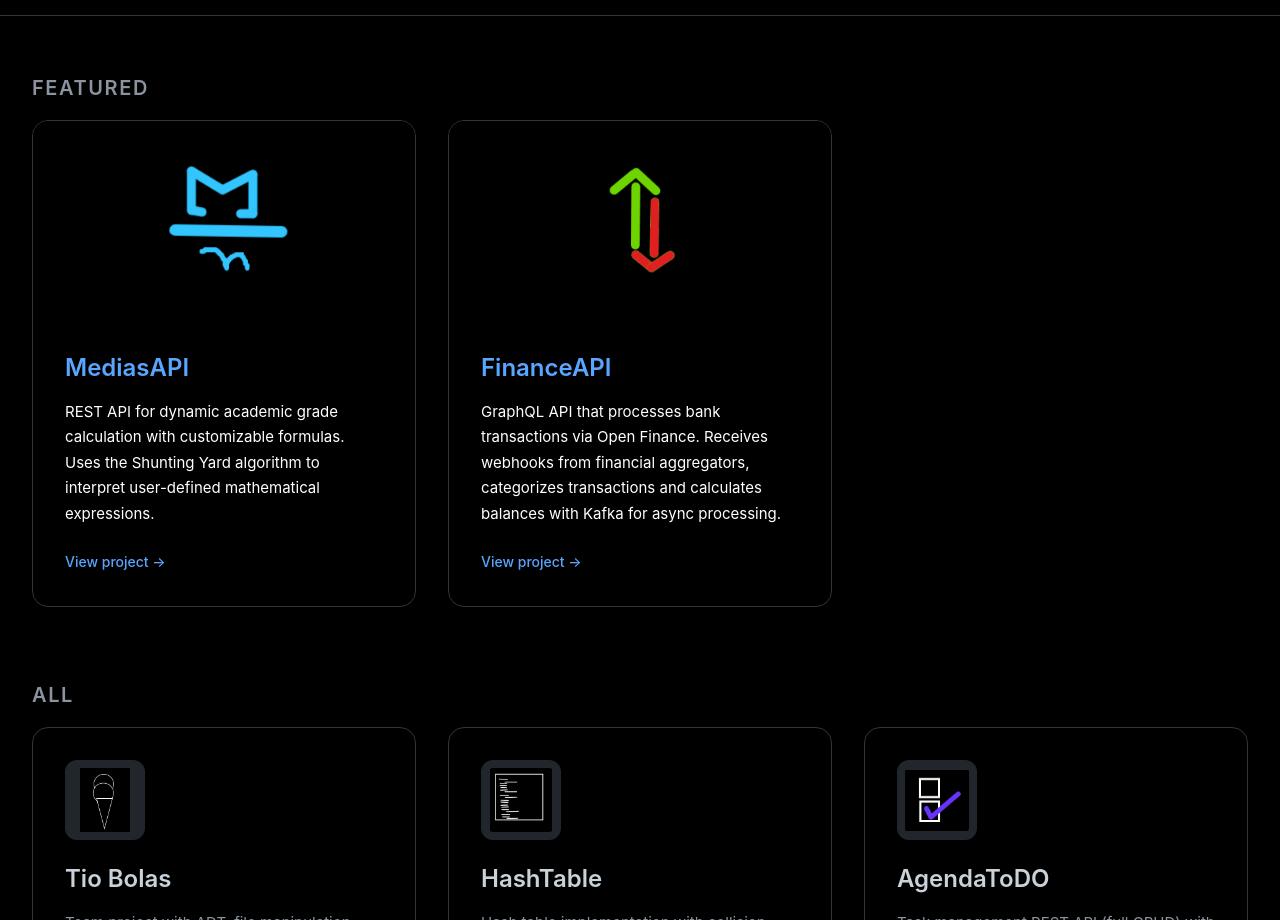
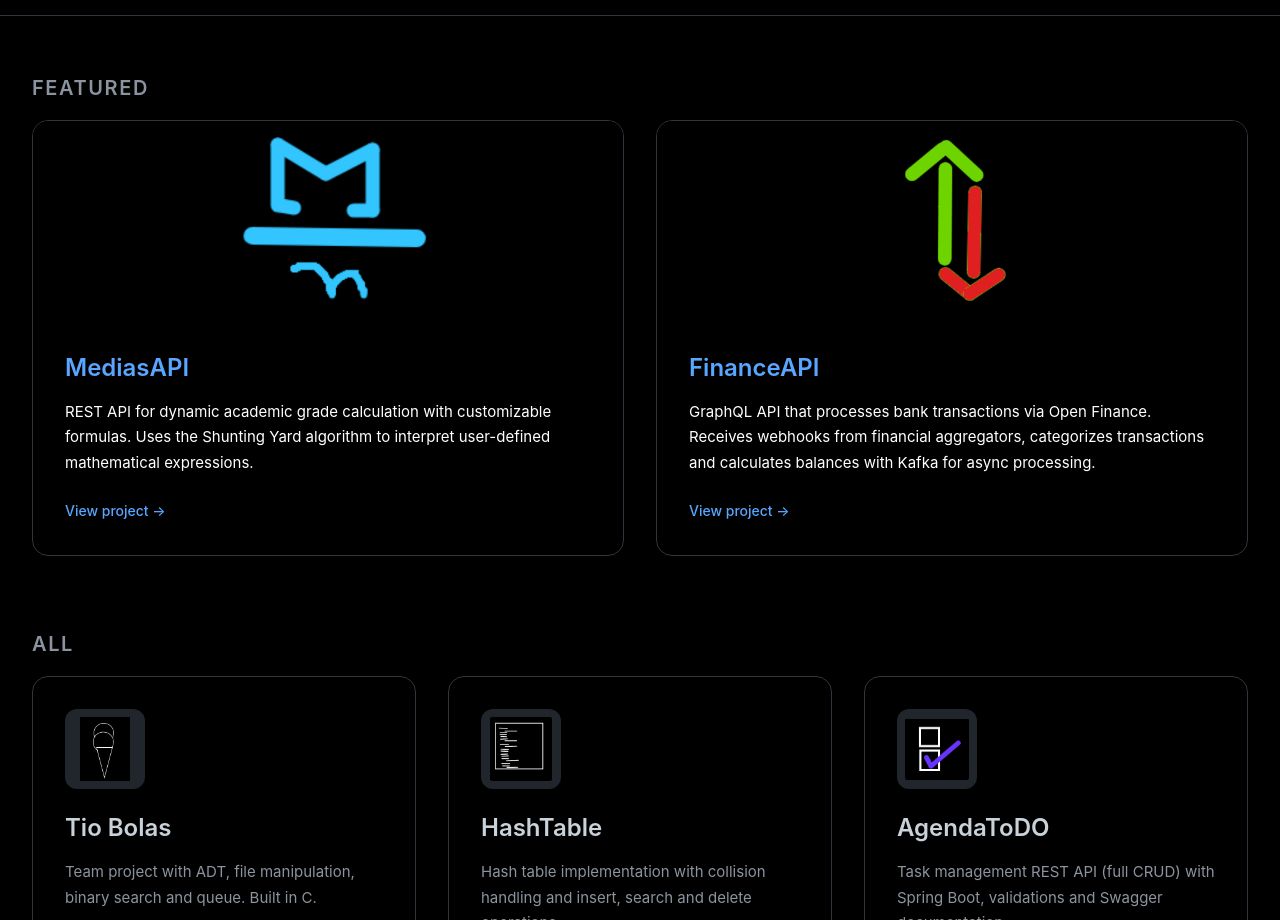
Before and after one commit to GustavoDaMassa/PortifolioSite, a React (Vite) app: page /trajetoria in a window 1280 px wide. Shown: the part 1700-2620 px from the top of the page. Built offline with nearby package versions, Linux system fonts and the light colour scheme.

Commit message:
style: expand featured cards to two-column full-width layout

```diff
--- a/src/pages/AllProjects/AllProjects.jsx
+++ b/src/pages/AllProjects/AllProjects.jsx
@@ -15,7 +15,7 @@ export const AllProjectsContent = () => {
       <div className={styles.sectionHeader}>
         <span>{t('allProjects.featured')}</span>
       </div>
-      <main className={styles.cards}>
+      <main className={styles.featuredCards}>
         {featuredProjects.map((project) => (
           <ProjectCard key={project.id} project={project} />
         ))}
--- a/src/pages/AllProjects/AllProjects.module.css
+++ b/src/pages/AllProjects/AllProjects.module.css
@@ -37,6 +37,15 @@
   margin: 0 auto;
 }
 
+.featuredCards {
+  display: grid;
+  grid-template-columns: repeat(2, 1fr);
+  gap: var(--spacing-xl);
+  padding: 0 var(--spacing-xl) var(--spacing-2xl);
+  max-width: 1280px;
+  margin: 0 auto;
+}
+
 @media (max-width: 768px) {
   .hero {
     padding: 80px var(--spacing-md) var(--spacing-lg);
@@ -50,7 +59,8 @@
     padding: var(--spacing-md) var(--spacing-md) var(--spacing-sm);
   }
 
-  .cards {
+  .cards,
+  .featuredCards {
     grid-template-columns: 1fr;
     padding: 0 var(--spacing-md) var(--spacing-xl);
     gap: var(--spacing-lg);
@@ -70,7 +80,8 @@
     padding: var(--spacing-md) var(--spacing-sm) var(--spacing-sm);
   }
 
-  .cards {
+  .cards,
+  .featuredCards {
     padding: 0 var(--spacing-sm) var(--spacing-lg);
     gap: var(--spacing-md);
   }
```
